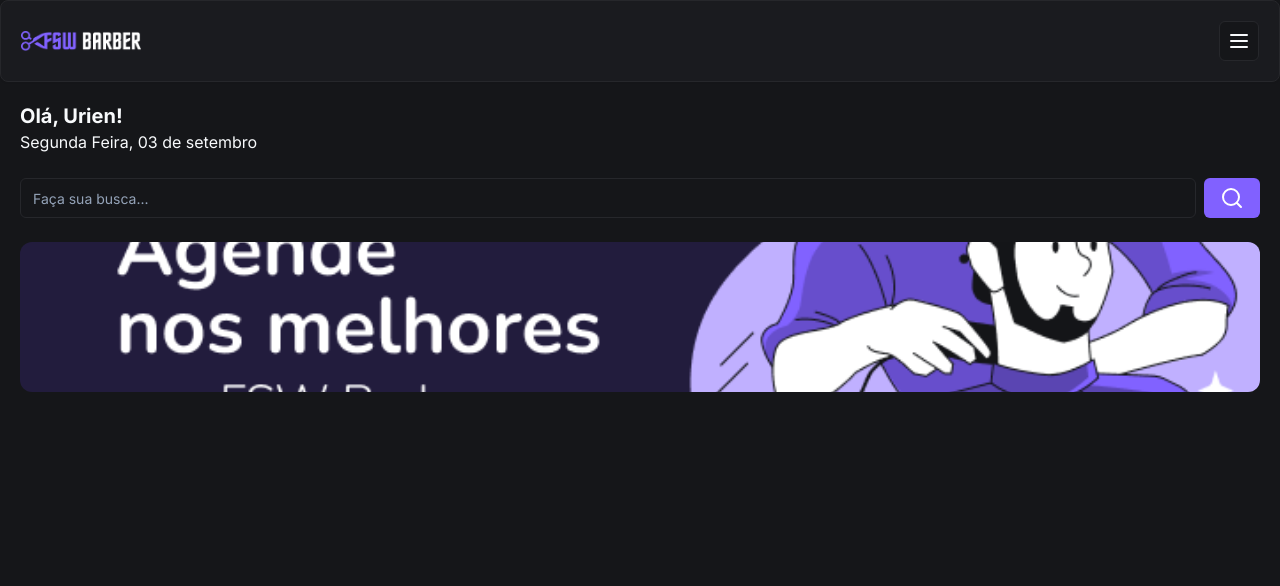
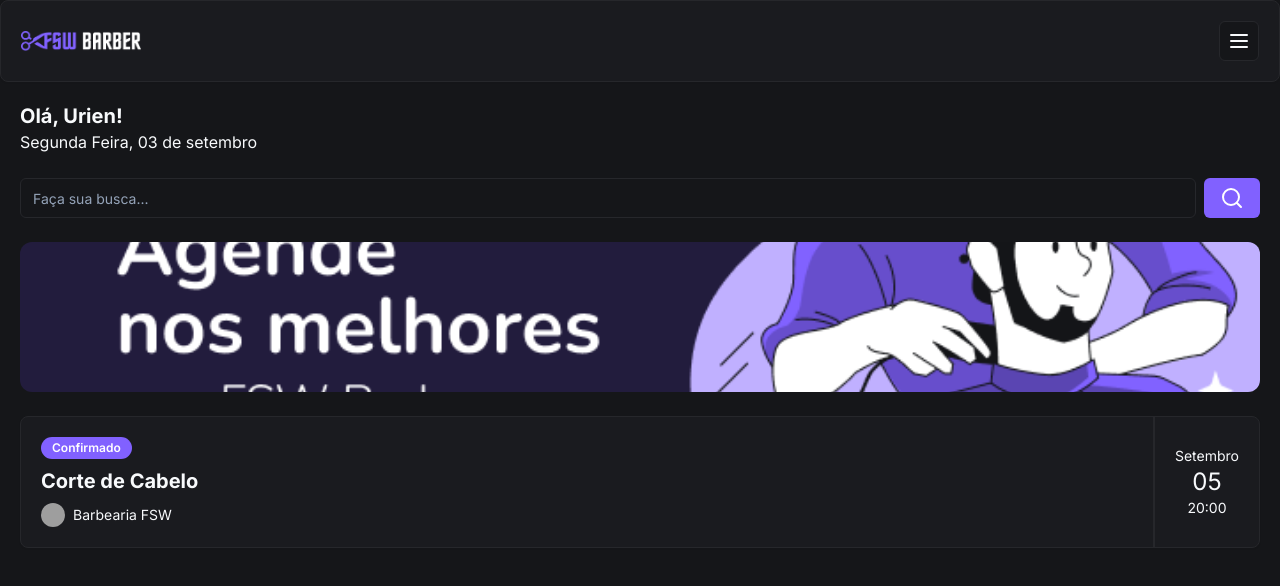
Before and after one commit to UrienNolasco/fsw-barber, a Next.js app: page / in a window 1280 px wide. Shown: the top 586 px of the page. Built offline with nearby package versions, Linux system fonts and the light colour scheme; grey boxes are pictures that could not be loaded.

Commit message:
feat: add feat until 1h

```diff
--- a/package.json
+++ b/package.json
@@ -14,6 +14,7 @@
   },
   "dependencies": {
     "@prisma/client": "^5.19.0",
+    "@radix-ui/react-avatar": "^1.1.0",
     "@radix-ui/react-slot": "^1.1.0",
     "class-variance-authority": "^0.7.0",
     "clsx": "^2.1.1",
--- /dev/null
+++ b/src/_components/ui/avatar.tsx
@@ -0,0 +1,50 @@
+"use client"
+
+import * as React from "react"
+import * as AvatarPrimitive from "@radix-ui/react-avatar"
+
+import { cn } from "@/_lib/utils"
+
+const Avatar = React.forwardRef<
+  React.ElementRef<typeof AvatarPrimitive.Root>,
+  React.ComponentPropsWithoutRef<typeof AvatarPrimitive.Root>
+>(({ className, ...props }, ref) => (
+  <AvatarPrimitive.Root
+    ref={ref}
+    className={cn(
+      "relative flex h-10 w-10 shrink-0 overflow-hidden rounded-full",
+      className,
+    )}
+    {...props}
+  />
+))
+Avatar.displayName = AvatarPrimitive.Root.displayName
+
+const AvatarImage = React.forwardRef<
+  React.ElementRef<typeof AvatarPrimitive.Image>,
+  React.ComponentPropsWithoutRef<typeof AvatarPrimitive.Image>
+>(({ className, ...props }, ref) => (
+  <AvatarPrimitive.Image
+    ref={ref}
+    className={cn("aspect-square h-full w-full", className)}
+    {...props}
+  />
+))
+AvatarImage.displayName = AvatarPrimitive.Image.displayName
+
+const AvatarFallback = React.forwardRef<
+  React.ElementRef<typeof AvatarPrimitive.Fallback>,
+  React.ComponentPropsWithoutRef<typeof AvatarPrimitive.Fallback>
+>(({ className, ...props }, ref) => (
+  <AvatarPrimitive.Fallback
+    ref={ref}
+    className={cn(
+      "flex h-full w-full items-center justify-center rounded-full bg-muted",
+      className,
+    )}
+    {...props}
+  />
+))
+AvatarFallback.displayName = AvatarPrimitive.Fallback.displayName
+
+export { Avatar, AvatarImage, AvatarFallback }
--- /dev/null
+++ b/src/_components/ui/badge.tsx
@@ -0,0 +1,36 @@
+import * as React from "react"
+import { cva, type VariantProps } from "class-variance-authority"
+
+import { cn } from "@/_lib/utils"
+
+const badgeVariants = cva(
+  "inline-flex items-center rounded-full border px-2.5 py-0.5 text-xs font-semibold transition-colors focus:outline-none focus:ring-2 focus:ring-ring focus:ring-offset-2",
+  {
+    variants: {
+      variant: {
+        default:
+          "border-transparent bg-primary text-primary-foreground hover:bg-primary/80",
+        secondary:
+          "border-transparent bg-secondary text-secondary-foreground hover:bg-secondary/80",
+        destructive:
+          "border-transparent bg-destructive text-destructive-foreground hover:bg-destructive/80",
+        outline: "text-foreground",
+      },
+    },
+    defaultVariants: {
+      variant: "default",
+    },
+  },
+)
+
+export interface BadgeProps
+  extends React.HTMLAttributes<HTMLDivElement>,
+    VariantProps<typeof badgeVariants> {}
+
+function Badge({ className, variant, ...props }: BadgeProps) {
+  return (
+    <div className={cn(badgeVariants({ variant }), className)} {...props} />
+  )
+}
+
+export { Badge, badgeVariants }
--- a/src/app/page.tsx
+++ b/src/app/page.tsx
@@ -1,5 +1,8 @@
 import Header from "@/_components/header"
+import { Avatar, AvatarImage } from "@/_components/ui/avatar"
+import { Badge } from "@/_components/ui/badge"
 import { Button } from "@/_components/ui/button"
+import { Card, CardContent } from "@/_components/ui/card"
 import { Input } from "@/_components/ui/input"
 import { SearchIcon } from "lucide-react"
 import Image from "next/image"
@@ -28,6 +31,31 @@ const Home = () => {
             className="rounded-xl object-cover"
           />
         </div>
+
+        {/* Agendamento */}
+        <Card className="mt-6">
+          <CardContent className="flex justify-between p-0">
+            {/* Esquerda */}
+            <div className="flex flex-col gap-2 py-5 pl-5">
+              <Badge className="w-fit">Confirmado</Badge>
+              <h3 className="text-xl font-bold">Corte de Cabelo</h3>
+
+              <div className="flex items-center gap-2">
+                <Avatar className="h-6 w-6">
+                  <AvatarImage src="https://utfs.io/f/c97a2dc9-cf62-468b-a851-bfd2bdde775f-16p.png" />
+                </Avatar>
+                <p className="text-sm">Barbearia FSW</p>
+              </div>
+            </div>
+
+            {/* Direita */}
+            <div className="flex flex-col items-center justify-center border-l-2 border-solid px-5">
+              <p className="text-sm">Setembro</p>
+              <p className="text-2xl">05</p>
+              <p className="text-sm">20:00</p>
+            </div>
+          </CardContent>
+        </Card>
       </div>
     </div>
   )
```
Also changed, not shown: 1 other file (tests, documents, lock files or other folders).
